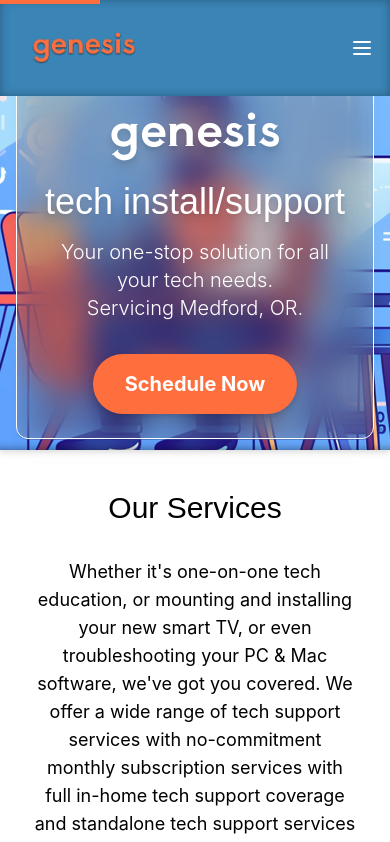
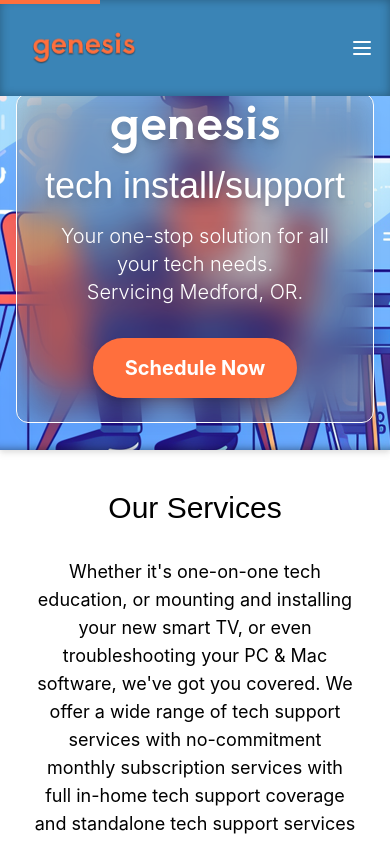
Before and after one commit to MonkeyCrumbs999/Genesis-Tech-Support, a React (Create React App) app: page / in a window 390 px wide. Shown: the top 842 px of the page. Built offline with nearby package versions, Linux system fonts and the light colour scheme.

Commit message:
fixed stupid webkit text cutoff with css hacky

```diff
--- a/src/components/Home.js
+++ b/src/components/Home.js
@@ -28,13 +28,16 @@ function Home() {
             backgroundImage: `url(${HeroImage})`,
           }}>
           <div
-            className={`${bgColorClass} ${bgOpacityClass} backdrop-blur-lg rounded-xl shadow-inner mt-[115px] p-6 text-center text-white px-6 border-[1px] border-white drop-shadow-xl backdrop-brightness-75 ml-4 mr-4`}>
+            className={`${bgColorClass} ${bgOpacityClass} backdrop-blur-lg rounded-xl shadow-inner mt-[115px] p-6 text-center text-white px-6 border-[1px] border-white drop-shadow-xl backdrop-brightness-75 ml-4 mr-4`}
+            id="hero-box">
             <h2
               className="text-5xl md:text-6xl mb-6 drop-shadow-md font-aoboshi"
               id="genesis-h2">
               genesis
             </h2>
-            <h2 className="text-4xl mb-4 lowercase  drop-shadow-md">
+            <h2
+              className="text-4xl mb-4 lowercase  drop-shadow-md"
+              id="tech-install-h2">
               Tech Install/Support
             </h2>
             <p className="text-xl md:text-2xl font-light mb-8 drop-shadow-2xl">
--- a/src/index.css
+++ b/src/index.css
@@ -31,7 +31,13 @@ code {
 
 @media (max-width: 640px) {
   #genesis-h2 {
-    padding-bottom: 0.2em;
+    padding-bottom: 20px;
+  }
+  #hero-box {
+    padding-top: 0 !important;
+  }
+  #tech-install-h2 {
+    margin-top: -20px;
   }
 }
 
```
